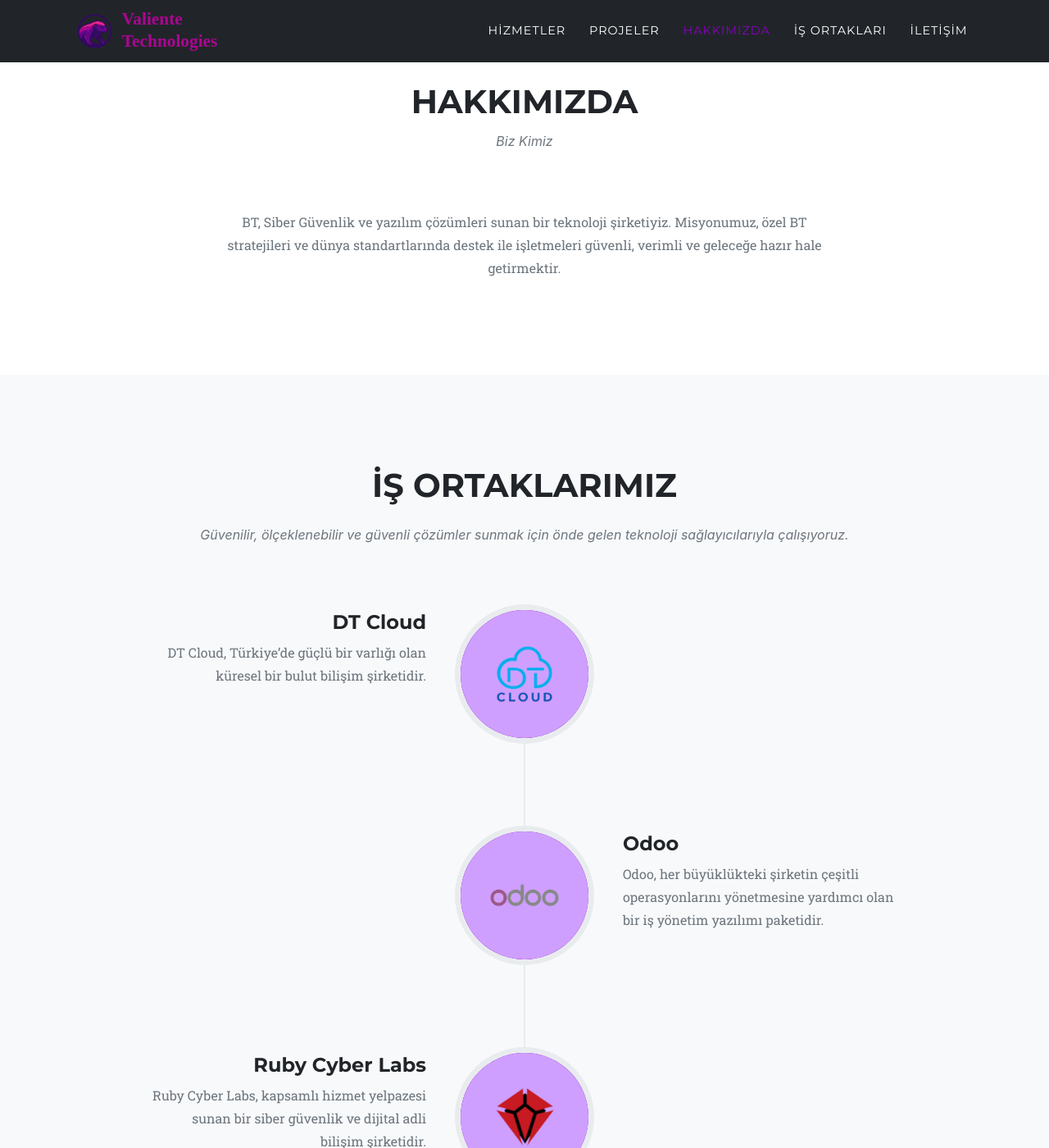
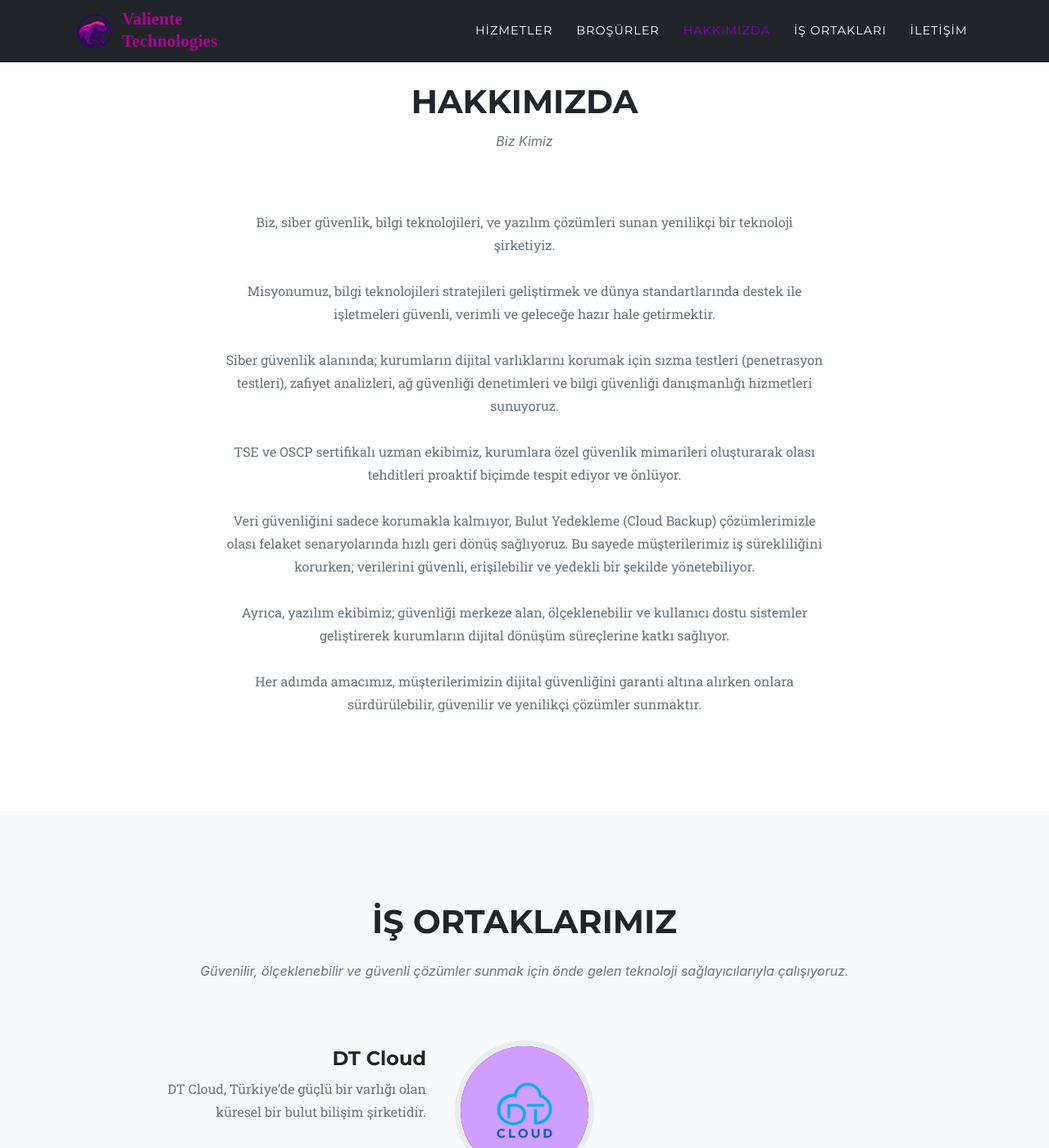
Before and after one commit to ValienteTechnologies/ValienteTechnologies.github.io, a Jekyll site: the page built from index.md, in a window 1280 px wide and 1400 px high, scrolled down 2767 px. Shown: the whole window at 82% size. Built offline with Jekyll 4.4.1, drawn with Linux system fonts in a browser that asks for light colours; some web fonts are replaced; some of the changed text lies outside the part shown.

Commit message:
update text

```diff
--- a/_data/navigation.yml
+++ b/_data/navigation.yml
@@ -4,7 +4,7 @@
   nav:
     - title: "Hizmetler"
       section: services
-    - title: "Projeler"
+    - title: "Broşürler"
       section: portfolio
     - title: "Hakkımızda"
       section: about
--- a/_data/sitetext.yml
+++ b/_data/sitetext.yml
@@ -27,12 +27,12 @@
       - title: "Bulut Çözümleri"
         desc: "Esneklik, büyüme ve iş sürekliliği için özelleştirilmiş, ölçeklenebilir ve güvenli bulut altyapısı, barındırma ve fidye yazılımlara karşı yedekleme çözümleri"
         icon: fas fa-cloud
-      - title: "Odoo ERP Çözümleri"
+      - title: "ERP Çözümleri"
         desc: "Resmi Odoo iş ortağı olarak, ERP, MRP, CRM, POS, Muhasebe, İK ve daha fazlasını içeren entegre iş uygulamaları sunuyoruz ve destekliyoruz"
         icon: fas fa-building
 
   portfolio:
-    title: "Projelerimiz"
+    title: "Broşürler"
     text: "Güvenliği nasıl artırdığımızı, operasyonları nasıl kolaylaştırdığımızı ve ölçeklenebilir büyümeyi nasıl mümkün kıldığımızı görün."
     section: portfolio
     closebutton: "Kapat"
@@ -56,7 +56,17 @@
   about:
     title: "Hakkımızda"
     text: "Biz Kimiz"
-    body: "BT, Siber Güvenlik ve yazılım çözümleri sunan bir teknoloji şirketiyiz. Misyonumuz, özel BT stratejileri ve dünya standartlarında destek ile işletmeleri güvenli, verimli ve geleceğe hazır hale getirmektir."
+    body: "Biz, siber güvenlik, bilgi teknolojileri, ve yazılım çözümleri sunan yenilikçi bir teknoloji şirketiyiz.
+      <br><br>Misyonumuz, bilgi teknolojileri stratejileri geliştirmek ve dünya standartlarında destek ile işletmeleri güvenli, verimli ve geleceğe hazır hale getirmektir.
+
+      <br><br>Siber güvenlik alanında; kurumların dijital varlıklarını korumak için sızma testleri (penetrasyon testleri), zafiyet analizleri, ağ güvenliği denetimleri ve bilgi güvenliği danışmanlığı hizmetleri sunuyoruz.
+      <br><br>TSE ve OSCP sertifikalı uzman ekibimiz, kurumlara özel güvenlik mimarileri oluşturarak olası tehditleri proaktif biçimde tespit ediyor ve önlüyor.
+
+      <br><br>Veri güvenliğini sadece korumakla kalmıyor, Bulut Yedekleme (Cloud Backup) çözümlerimizle olası felaket senaryolarında hızlı geri  dönüş sağlıyoruz. Bu sayede müşterilerimiz iş sürekliliğini korurken; verilerini güvenli, erişilebilir ve yedekli bir şekilde yönetebiliyor.
+
+      <br><br>Ayrıca, yazılım ekibimiz; güvenliği merkeze alan, ölçeklenebilir ve kullanıcı dostu sistemler geliştirerek kurumların dijital dönüşüm süreçlerine katkı sağlıyor.
+
+      <br><br>Her adımda amacımız, müşterilerimizin dijital güvenliğini garanti altına alırken onlara sürdürülebilir, güvenilir ve yenilikçi çözümler sunmaktır."
     section: about
 
   clients:
```
